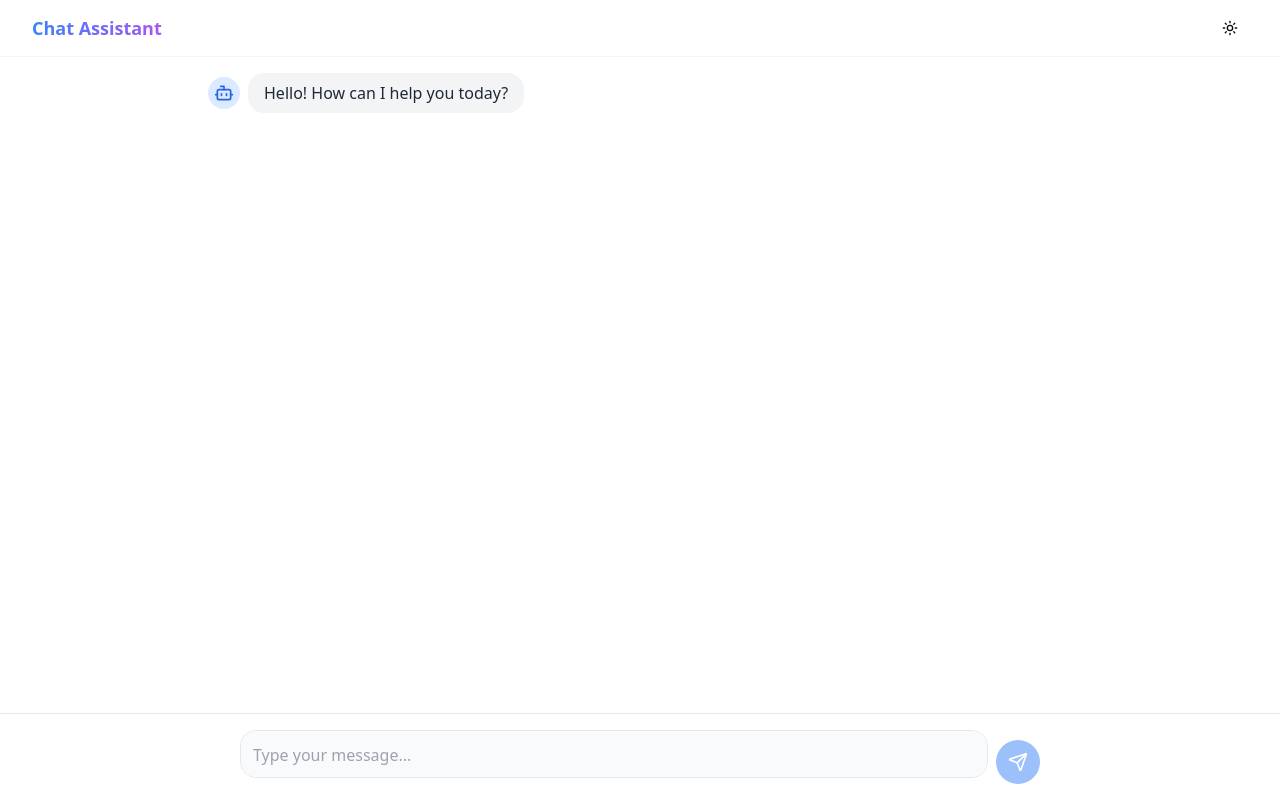
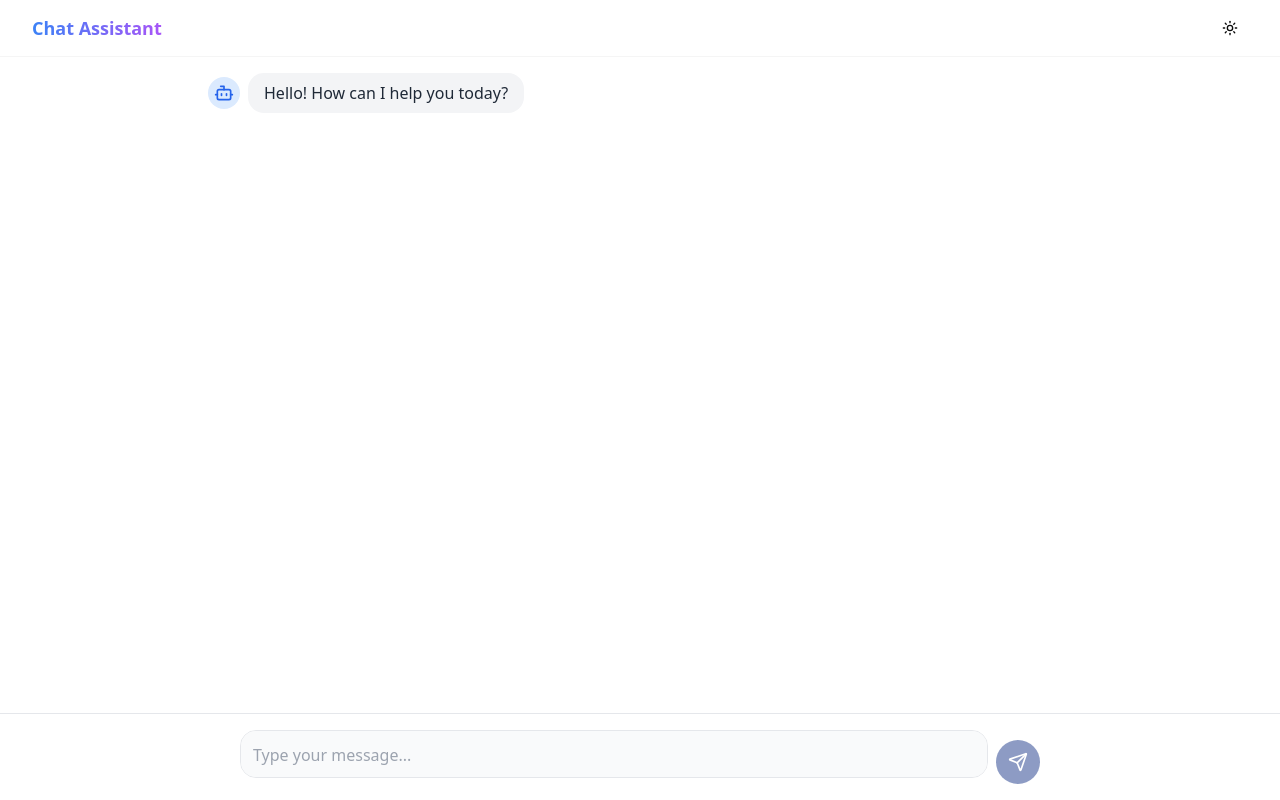
Before and after one commit to maruwtc/aiui, a Next.js app: page / in a window 1280 px wide. Built offline with nearby package versions, Linux system fonts and the light colour scheme.

Commit message:
update chat component styles to use darker blue shades for improved UI consistency

```diff
--- a/src/components/chat/chat-input.tsx
+++ b/src/components/chat/chat-input.tsx
@@ -130,7 +130,7 @@ export const ChatInput: React.FC<ChatInputProps> = ({
                             <button
                                 type="submit"
                                 disabled={isLoading}
-                                className="absolute right-2 bottom-2 p-2 rounded-full bg-blue-500 text-white
+                                className="absolute right-2 bottom-2 p-2 rounded-full bg-blue-900 text-white
                          hover:bg-blue-600 disabled:opacity-50 disabled:cursor-not-allowed
                          focus:outline-none focus:ring-2 focus:ring-blue-500
                          transition-colors duration-200"
@@ -143,11 +143,11 @@ export const ChatInput: React.FC<ChatInputProps> = ({
                         <button
                             type="submit"
                             disabled={!inputMessage.trim() || isLoading}
-                            className="p-3 rounded-full bg-blue-500 text-white hover:bg-blue-600 h-[44px]
+                            className="p-3 rounded-full bg-blue-900 text-white hover:bg-blue-600 h-[44px]
                        disabled:opacity-50 disabled:cursor-not-allowed
                        focus:outline-none focus:ring-2 focus:ring-blue-500 focus:ring-offset-2
                        transition-colors duration-200
-                       dark:bg-blue-600 dark:hover:bg-blue-700"
+                       dark:bg-blue-600 dark:hover:bg-blue-900"
                         >
                             <Send className="w-5 h-5" />
                         </button>
--- a/src/components/chat/message-bubble.tsx
+++ b/src/components/chat/message-bubble.tsx
@@ -15,7 +15,7 @@ export const MessageBubble: React.FC<MessageBubbleProps> = ({ message, isLast })
         )}
         <div
             className={`group relative max-w-[80%] px-4 py-2 rounded-2xl ${message.role === 'user'
-                    ? 'bg-blue-500 text-white'
+                ? 'bg-blue-900 text-white'
                 : 'bg-gray-100 dark:bg-gray-800 text-gray-800 dark:text-gray-200'
                 } ${isLast ? 'animate-slideIn' : ''}`}
         >
--- a/src/components/chat/message-list.tsx
+++ b/src/components/chat/message-list.tsx
@@ -27,9 +27,9 @@ export const MessageList: React.FC<MessageListProps> = ({
                         </div>
                         <div className="bg-gray-100 dark:bg-gray-800 p-3 rounded-2xl rounded-bl-none">
                             <div className="flex space-x-2">
-                                <div className="w-2 h-2 bg-blue-500 rounded-full animate-bounce" />
-                                <div className="w-2 h-2 bg-blue-500 rounded-full animate-bounce delay-100" />
-                                <div className="w-2 h-2 bg-blue-500 rounded-full animate-bounce delay-200" />
+                                <div className="w-2 h-2 bg-blue-900 rounded-full animate-bounce" />
+                                <div className="w-2 h-2 bg-blue-900 rounded-full animate-bounce delay-100" />
+                                <div className="w-2 h-2 bg-blue-900 rounded-full animate-bounce delay-200" />
                             </div>
                         </div>
                     </div>
```
Lines whose indentation alone changed are shown as unchanged.
